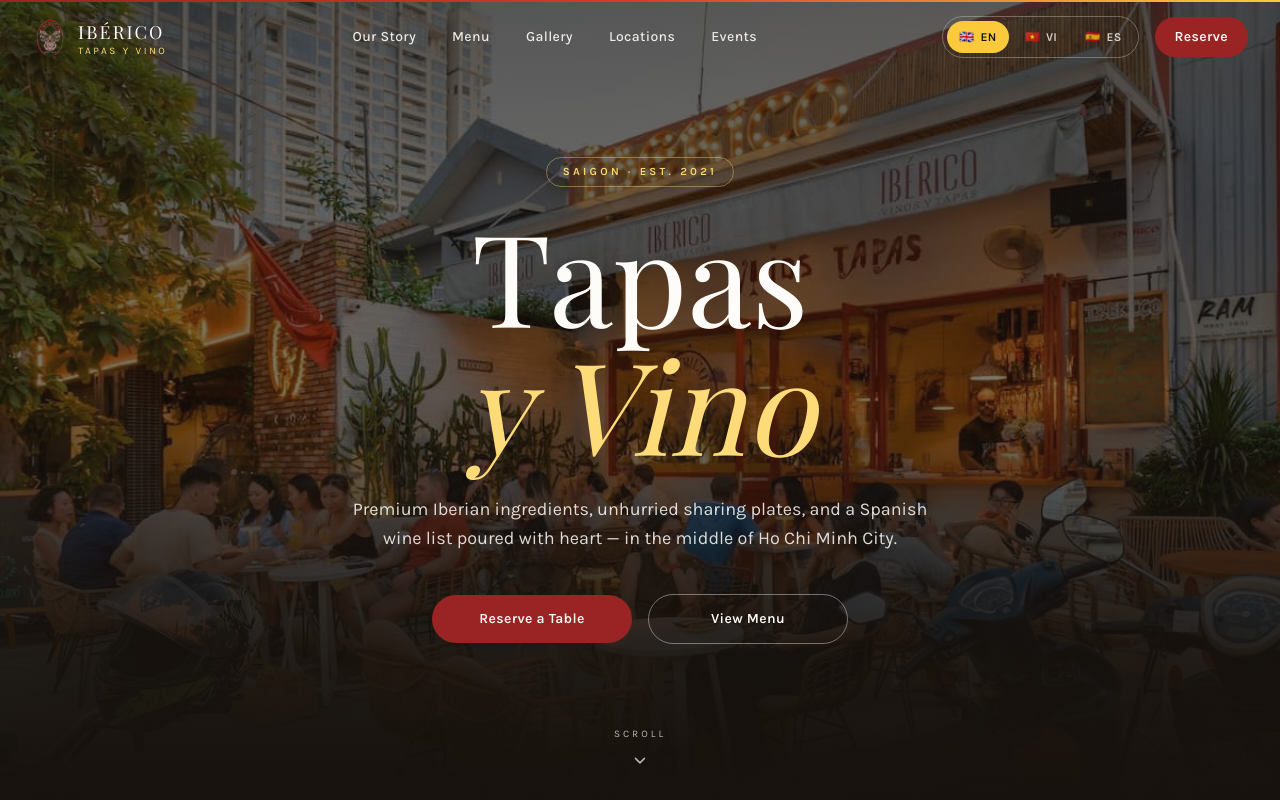
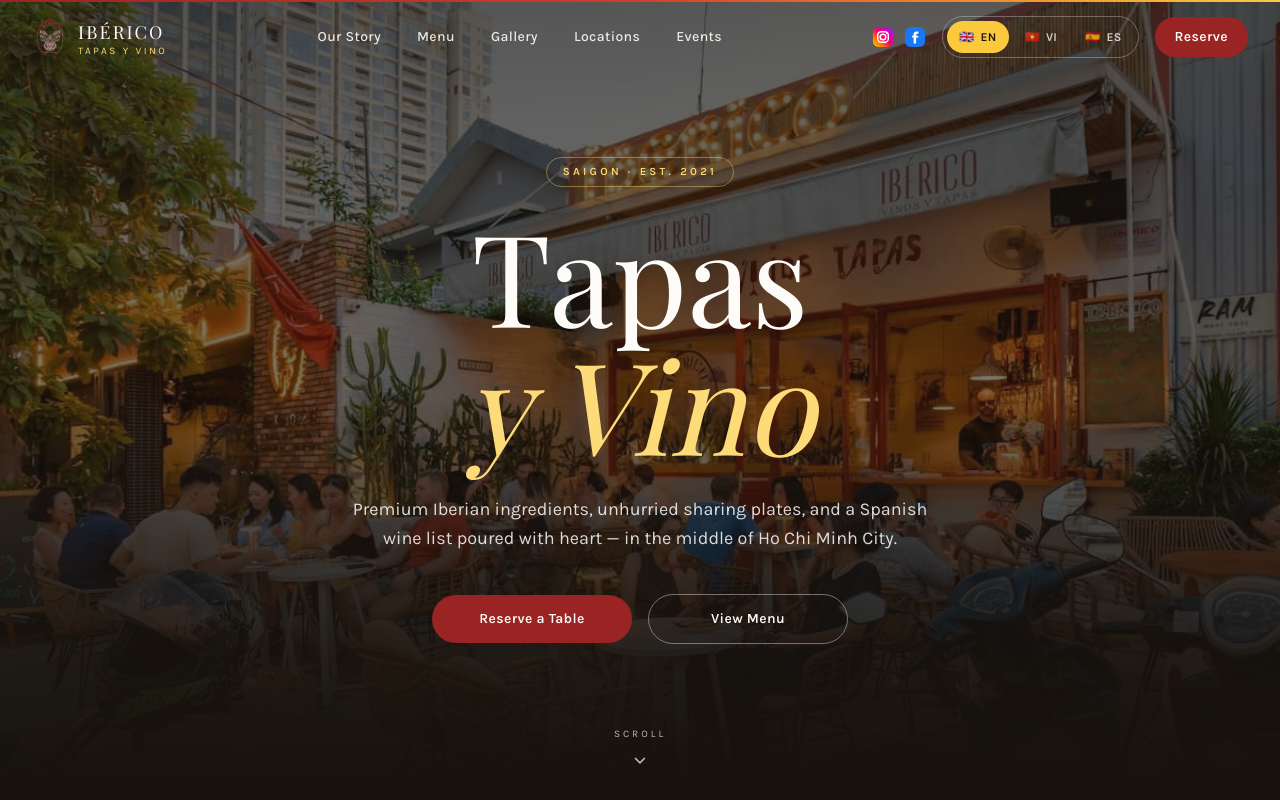
Before and after one commit to doni88-art/iberico-website, a Next.js app: page / in a window 1280 px wide. Shown: the top 800 px of the page. Built offline with nearby package versions, Linux system fonts and the light colour scheme.

Commit message:
Add colorful Instagram/Facebook icons to navbar
Placed next to the language switcher (desktop) and in the mobile
menu, so visitors can jump to social media in one click. Uses real
brand colors instead of the site's usual monochrome icon style.

```diff
--- a/src/components/Navbar.tsx
+++ b/src/components/Navbar.tsx
@@ -6,6 +6,7 @@
 import { useLanguage, languageLabels, languageFlags, type Lang } from "@/lib/i18n";
 import { LogoMark } from "./Logo";
 import { ShimmerButton } from "./ShimmerButton";
+import { InstagramColorIcon, FacebookColorIcon } from "./SocialIcons";
 
 const SECTIONS: { key: "story" | "menu" | "gallery" | "locations" | "events"; href: string }[] = [
   { key: "story", href: "#story" },
@@ -102,6 +103,7 @@
           </ul>
 
           <div className="hidden lg:flex items-center gap-4">
+            <SocialLinks />
             <LangSwitcher
               lang={lang}
               setLang={setLang}
@@ -165,11 +167,37 @@
                 {t.nav.reserve}
               </ShimmerButton>
               <LangSwitcher lang={lang} setLang={setLang} light={false} />
+              <SocialLinks className="justify-center" />
             </motion.div>
           </motion.div>
         )}
       </AnimatePresence>
     </>
+  );
+}
+
+function SocialLinks({ className = "" }: { className?: string }) {
+  return (
+    <div className={`flex items-center gap-2.5 ${className}`}>
+      <a
+        href="https://www.instagram.com/iberico_tapas_vino/"
+        target="_blank"
+        rel="noopener noreferrer"
+        aria-label="Instagram"
+        className="cursor-pointer transition-transform duration-200 hover:scale-110"
+      >
+        <InstagramColorIcon size={22} />
+      </a>
+      <a
+        href="https://www.facebook.com/Ibericosaigon/"
+        target="_blank"
+        rel="noopener noreferrer"
+        aria-label="Facebook"
+        className="cursor-pointer transition-transform duration-200 hover:scale-110"
+      >
+        <FacebookColorIcon size={22} />
+      </a>
+    </div>
   );
 }
 
--- a/src/components/SocialIcons.tsx
+++ b/src/components/SocialIcons.tsx
@@ -1,3 +1,47 @@
+import { useId } from "react";
+
+export function InstagramColorIcon({ size = 20 }: { size?: number }) {
+  const gradId = useId();
+  return (
+    <svg width={size} height={size} viewBox="0 0 24 24" aria-hidden="true">
+      <defs>
+        <linearGradient id={gradId} x1="0%" y1="100%" x2="100%" y2="0%">
+          <stop offset="0%" stopColor="#FFD600" />
+          <stop offset="25%" stopColor="#FF7A00" />
+          <stop offset="50%" stopColor="#FF0069" />
+          <stop offset="75%" stopColor="#D300C5" />
+          <stop offset="100%" stopColor="#7638FA" />
+        </linearGradient>
+      </defs>
+      <rect x="1" y="1" width="22" height="22" rx="6.5" fill={`url(#${gradId})`} />
+      <rect
+        x="6.2"
+        y="6.2"
+        width="11.6"
+        height="11.6"
+        rx="3.8"
+        fill="none"
+        stroke="#fff"
+        strokeWidth={1.6}
+      />
+      <circle cx="12" cy="12" r="3.1" fill="none" stroke="#fff" strokeWidth={1.6} />
+      <circle cx="16.1" cy="7.9" r="0.9" fill="#fff" />
+    </svg>
+  );
+}
+
+export function FacebookColorIcon({ size = 20 }: { size?: number }) {
+  return (
+    <svg width={size} height={size} viewBox="0 0 24 24" aria-hidden="true">
+      <rect x="1" y="1" width="22" height="22" rx="6.5" fill="#1877F2" />
+      <path
+        d="M15.4 12.6h-2.2V19h-2.7v-6.4H8.9v-2.3h1.6V9c0-1.6.9-2.9 3.1-2.9h2.1v2.3h-1.4c-.6 0-.8.3-.8.8v1.7h2.2l-.3 2.7Z"
+        fill="#fff"
+      />
+    </svg>
+  );
+}
+
 export function InstagramIcon({ size = 18 }: { size?: number }) {
   return (
     <svg
```
